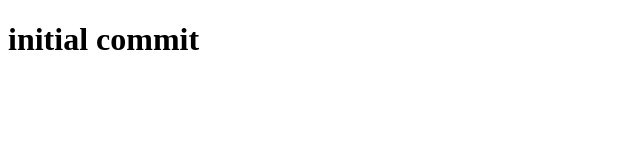
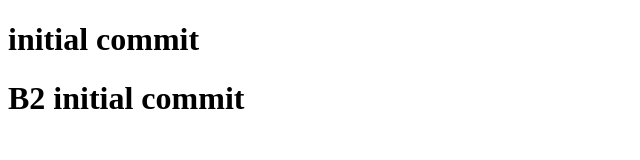
Before and after one commit to baldmike/gitness, a plain HTML site: page index.html in a window 1280 px wide. Shown: the whole page, without its empty margins (0-640 px from the left). Drawn offline with Linux system fonts and the light colour scheme.

Commit message:
b2 initial commmit

```diff
--- a/index.html
+++ b/index.html
@@ -8,5 +8,6 @@
 </head>
 <body>
     <h1>initial commit</h1>
+    <h1>B2 initial commit</h1>
 </body>
 </html>
```
